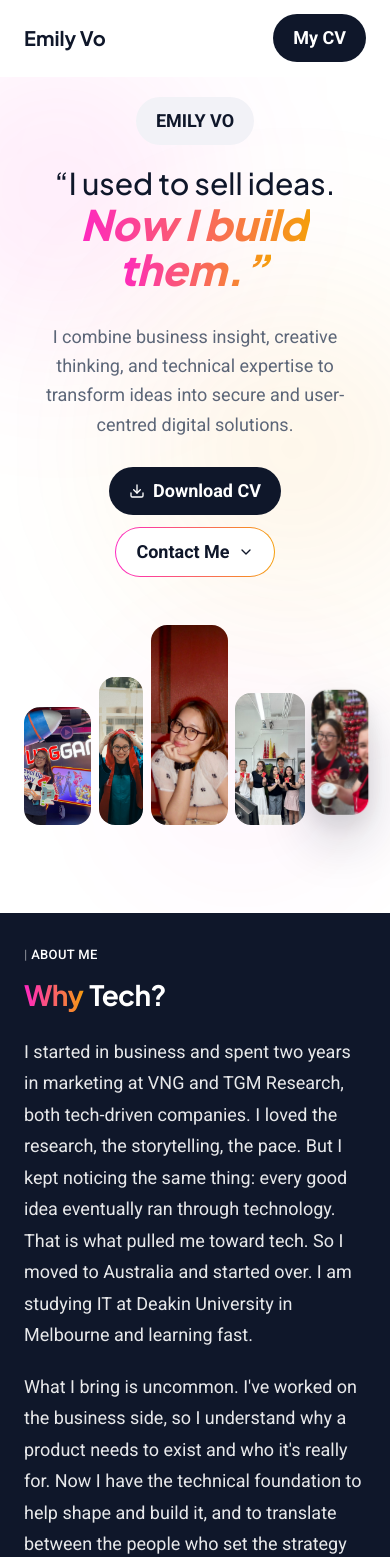
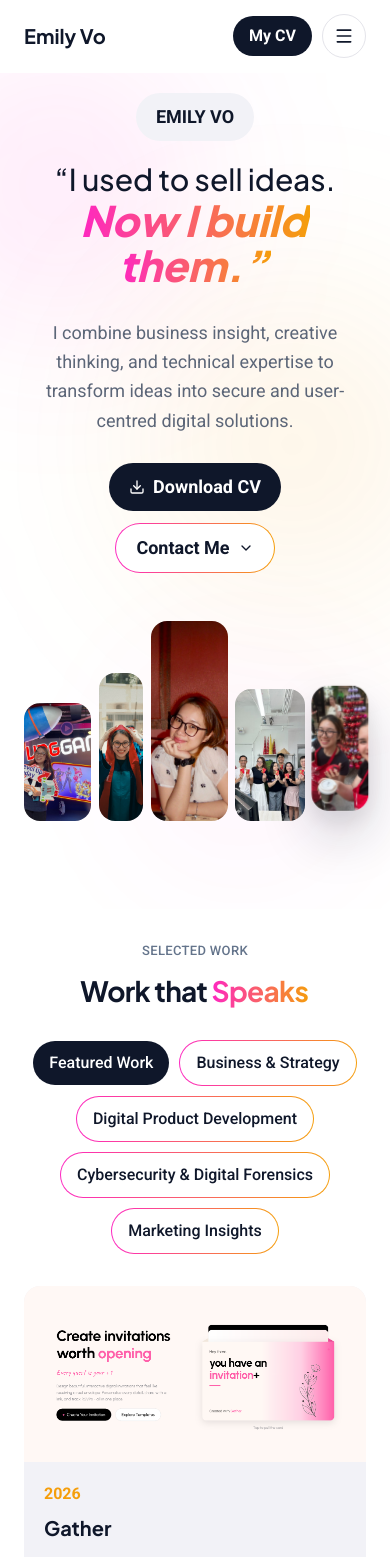
Before and after one commit to mivo1101/emily-vo-portfolio, a Next.js app: page / in a window 390 px wide. Shown: the top 1557 px of the page. Built offline with nearby package versions, Linux system fonts and the light colour scheme.

Commit message:
Feature projects earlier and add mobile navigation

```diff
--- a/src/app/page.tsx
+++ b/src/app/page.tsx
@@ -29,12 +29,12 @@ export default function Home() {
       <Header />
       <main className="flex-1">
         <Hero />
+        <Projects />
         <About />
         <Marquee items={marqueeItems} />
         <Stats />
         <Skills />
         <QuoteStrip />
-        <Projects />
         <Experience />
         <Beyond />
         <Contact />
--- a/src/components/Header.tsx
+++ b/src/components/Header.tsx
@@ -2,12 +2,13 @@
 
 import Link from "next/link";
 import { useEffect, useState } from "react";
+import { Menu, X } from "lucide-react";
 import { site } from "@/data/site";
 
 const navLinks = [
+  { href: "/#work", label: "Projects", sectionId: "work" },
   { href: "/#about", label: "About", sectionId: "about" },
   { href: "/#skills", label: "Skills", sectionId: "skills" },
-  { href: "/#work", label: "Projects", sectionId: "work" },
   { href: "/#experience", label: "Journey", sectionId: "experience" },
   { href: "/#contact", label: "Contact", sectionId: "contact" },
 ] as const;
@@ -16,6 +17,7 @@ export function Header() {
   const [scrolled, setScrolled] = useState(false);
   const [activeSection, setActiveSection] = useState<string | null>(null);
   const [hoveredSection, setHoveredSection] = useState<string | null>(null);
+  const [mobileMenuOpen, setMobileMenuOpen] = useState(false);
 
   useEffect(() => {
     const onScroll = () => setScrolled(window.scrollY > 24);
@@ -74,6 +76,7 @@ export function Header() {
         <div className="mx-auto flex max-w-6xl items-center justify-between gap-6 py-3.5">
           <Link
             href="/"
+            onClick={() => setMobileMenuOpen(false)}
             className="font-display text-lg font-bold text-foreground transition-opacity hover:opacity-80"
           >
             Emily Vo
@@ -114,16 +117,65 @@ export function Header() {
             })}
           </nav>
 
+          <div className="flex items-center gap-2.5">
             <a
               href={site.contact.cvPath}
               target="_blank"
               rel="noopener noreferrer"
-            className="rounded-full bg-foreground px-5 py-2.5 text-base font-semibold text-white transition-transform hover:scale-[1.02]"
+              className="rounded-full bg-foreground px-4 py-2 text-sm font-semibold text-white transition-transform hover:scale-[1.02] sm:px-5 sm:py-2.5 sm:text-base"
             >
               My CV
             </a>
+
+            <button
+              type="button"
+              onClick={() => setMobileMenuOpen((open) => !open)}
+              aria-expanded={mobileMenuOpen}
+              aria-controls="mobile-navigation"
+              aria-label={mobileMenuOpen ? "Close navigation menu" : "Open navigation menu"}
+              className="inline-flex h-11 w-11 items-center justify-center rounded-full border border-[#E4E4EA] bg-white text-[#0F172A] transition-colors hover:bg-[#F2F2F7] md:hidden"
+            >
+              {mobileMenuOpen ? (
+                <X className="h-5 w-5" strokeWidth={2} />
+              ) : (
+                <Menu className="h-5 w-5" strokeWidth={2} />
+              )}
+            </button>
           </div>
         </div>
+      </div>
+
+      {mobileMenuOpen && (
+        <nav
+          id="mobile-navigation"
+          aria-label="Mobile navigation"
+          className="border-t border-[#E4E4EA] bg-white px-6 pb-5 pt-3 md:hidden"
+        >
+          <div className="mx-auto grid max-w-6xl gap-1">
+            {navLinks.map((link) => {
+              const isActive = activeSection === link.sectionId;
+
+              return (
+                <Link
+                  key={link.href}
+                  href={link.href}
+                  onClick={() => {
+                    setActiveSection(link.sectionId);
+                    setMobileMenuOpen(false);
+                  }}
+                  className={`rounded-xl px-4 py-3 font-display text-base font-semibold transition-colors ${
+                    isActive
+                      ? "bg-[#F2F2F7] text-[#FE27C1]"
+                      : "text-[#0F172A] hover:bg-[#F8FAFC]"
+                  }`}
+                >
+                  {link.label}
+                </Link>
+              );
+            })}
+          </div>
+        </nav>
+      )}
     </header>
   );
 }
--- a/src/components/sections/Projects.tsx
+++ b/src/components/sections/Projects.tsx
@@ -14,6 +14,17 @@ import { workCategories, type WorkLink, type WorkProject } from "@/data/portfoli
 import { ProjectCover } from "@/components/ui/ProjectCover";
 import { ScrollReveal } from "@/components/ui/ScrollReveal";
 import { GitHubIcon } from "@/components/ui/SocialIcons";
+
+const featuredProjectIds = ["gather", "careio", "alive"];
+const featuredProjects = featuredProjectIds.flatMap((projectId) =>
+  workCategories.flatMap((category) =>
+    category.projects.filter((project) => project.id === projectId),
+  ),
+);
+const projectViews = [
+  { id: "featured", label: "Featured Work", projects: featuredProjects },
+  ...workCategories,
+];
 
 function renderLinkIcon(label: string, href: string) {
   const name = label.toLowerCase();
@@ -99,10 +110,9 @@ function WorkCard({ project }: { project: WorkProject }) {
 }
 
 export function Projects() {
-  const [activeId, setActiveId] = useState(workCategories[0]?.id ?? "business");
-  const activeCategory =
-    workCategories.find((category) => category.id === activeId) ??
-    workCategories[0];
+  const [activeId, setActiveId] = useState("featured");
+  const activeView =
+    projectViews.find((view) => view.id === activeId) ?? projectViews[0];
 
   return (
     <section id="work" className="bg-white px-6 pt-8 pb-12 sm:pt-10 sm:pb-14 lg:pb-16">
@@ -120,21 +130,22 @@ export function Projects() {
 
         <ScrollReveal delay={60}>
           <div className="mt-8 flex flex-wrap items-center justify-center gap-2.5 sm:mt-10 sm:gap-3">
-            {workCategories.map((category) => {
-              const isActive = category.id === activeId;
+            {projectViews.map((view) => {
+              const isActive = view.id === activeId;
 
               return (
                 <button
-                  key={category.id}
+                  key={view.id}
                   type="button"
-                  onClick={() => setActiveId(category.id)}
+                  onClick={() => setActiveId(view.id)}
+                  aria-pressed={isActive}
                   className={`rounded-full px-4 py-2.5 text-sm font-medium transition-colors sm:px-5 ${
                     isActive
                       ? "bg-[#0F172A] text-white"
                       : "border-gradient bg-[#FAFAFA] text-[#0F172A]"
                   }`}
                 >
-                  {category.label}
+                  {view.label}
                 </button>
               );
             })}
@@ -142,11 +153,11 @@ export function Projects() {
         </ScrollReveal>
 
         <div className="mt-8 grid gap-5 sm:mt-10 sm:grid-cols-2 xl:grid-cols-3">
-          {activeCategory.projects.map((project, index) => (
+          {activeView.projects.map((project, index) => (
             <ScrollReveal
               key={project.id}
               delay={index * 50}
-              className={activeCategory.projects.length === 1 ? "sm:max-w-md" : ""}
+              className={activeView.projects.length === 1 ? "sm:max-w-md" : ""}
             >
               <WorkCard project={project} />
             </ScrollReveal>
```
Lines whose indentation alone changed are shown as unchanged.
